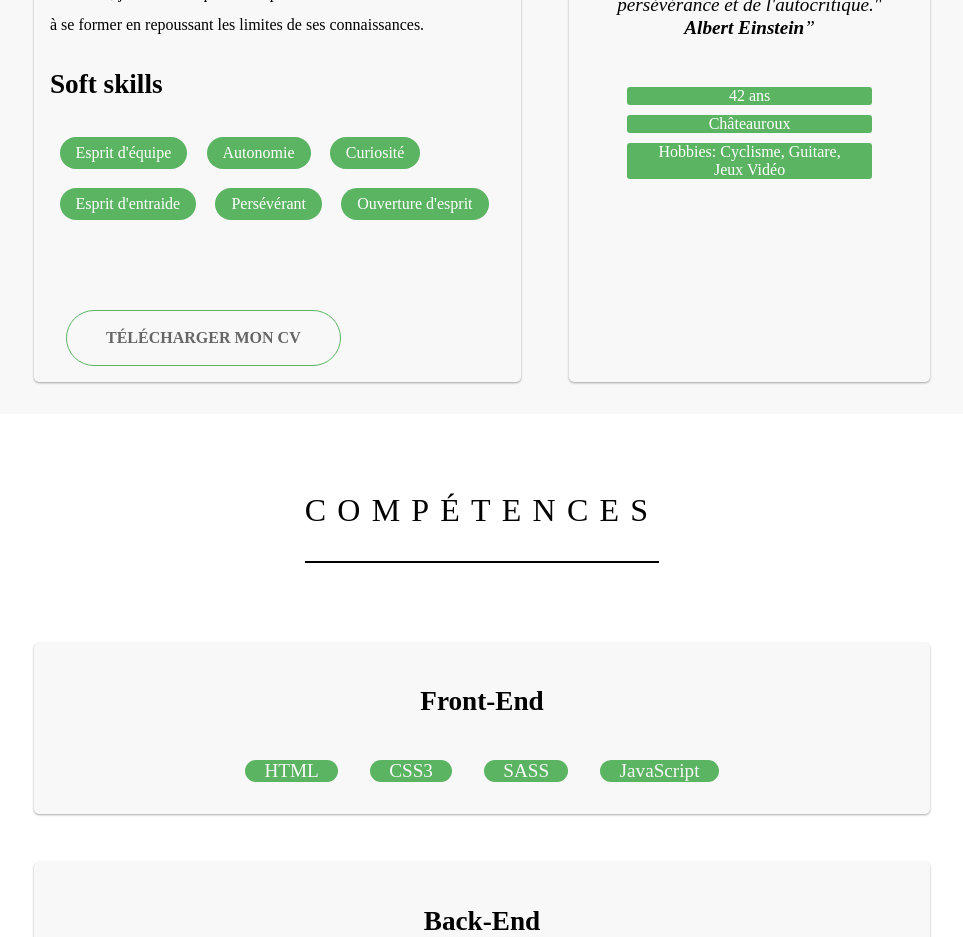
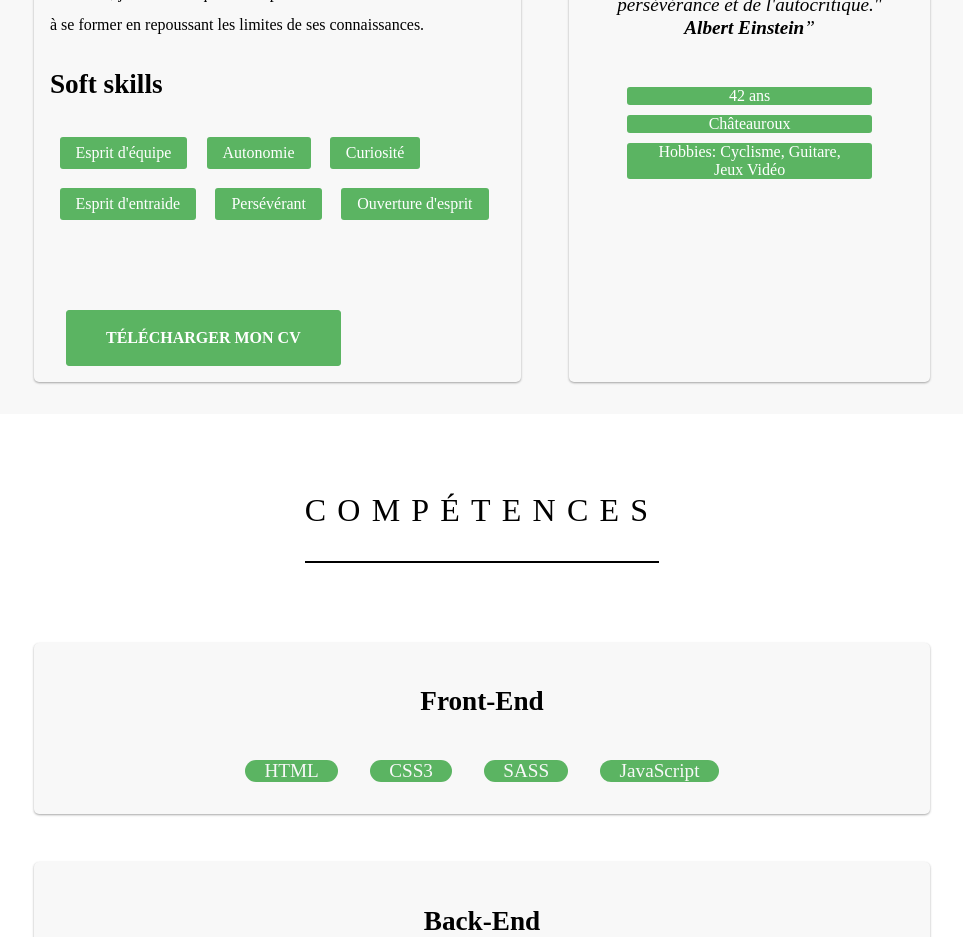
Before and after one commit to davidotch/portfolio, a React (Create React App) app: page / in a window 1280 px wide. Shown: the part 1360-2297 px from the top of the page, without its empty margins (158-1121 px from the left). Built offline with nearby package versions, Linux system fonts and the light colour scheme; a web font is replaced by a local one.

Commit message:
fix border radius ul

```diff
--- a/src/sass/components/_about.scss
+++ b/src/sass/components/_about.scss
@@ -50,7 +50,7 @@
         display: inline-block;
         padding: 0em 1em;
         margin: 0.6rem;
-        border-radius: 18px;
+        border-radius: 3px;
         color: #fff;
         background: $color-primary;
         cursor: pointer;
@@ -60,18 +60,18 @@
         }
     }
     &_info div:first-child .curriculum {
-        border-radius: 34px;
-        color: #666;
+        border-radius: 3px;
+        color: #fff;
         font-weight: bold;
         padding: 11px 39px;
         text-transform: uppercase;
-        background-color: #f8f8f8;
+        background-color: $color-primary;
         border: 1px solid $color-primary;
         display: inline-block;
         margin: 1em;
         transition: .4s ease-out;
         &:hover {
-            background-color: #f8f8ff;
+            background-color: $color-primary-dark;
         }
     }
     &_info div:nth-child(2) q {
```
